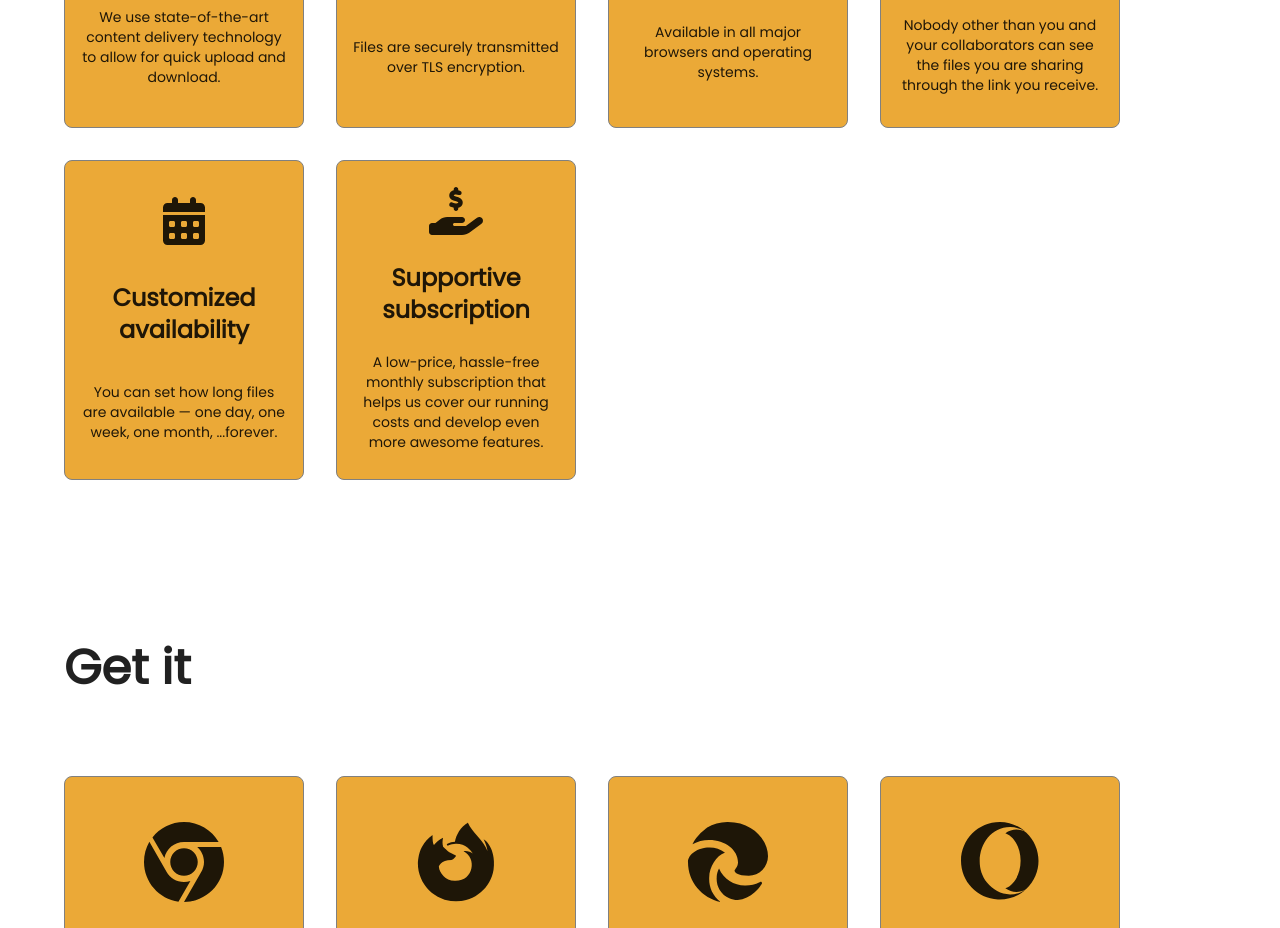
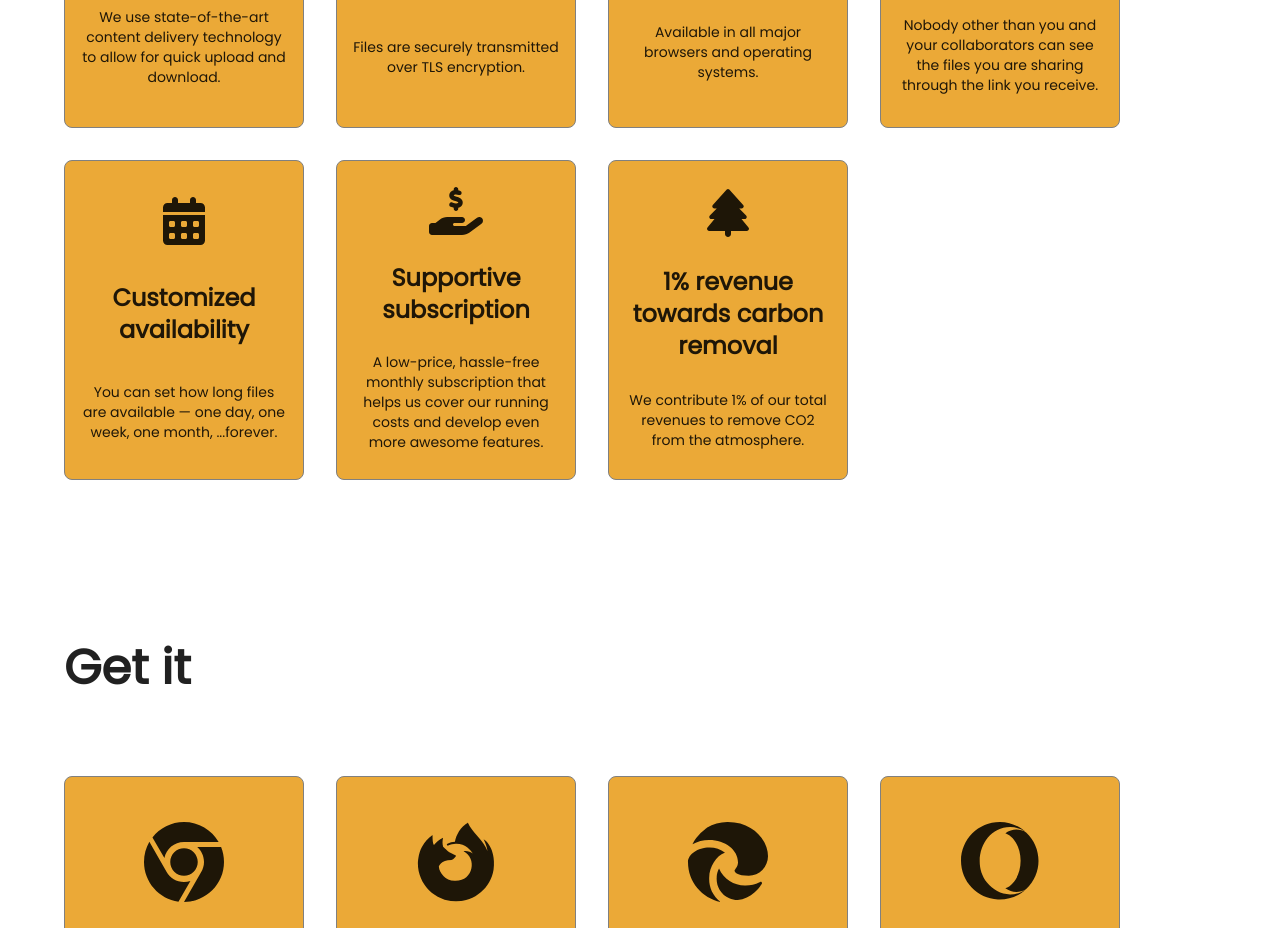
Before and after one commit to sugarshare/sugarshare-www, a React (Create React App) app: page / in a window 1280 px wide. Shown: the part 1640-2568 px from the top of the page. Built offline with nearby package versions, Linux system fonts and the light colour scheme.

Commit message:
Add note about carbon removal participation

```diff
--- a/src/App.tsx
+++ b/src/App.tsx
@@ -5,7 +5,7 @@ import Box from '@mui/material/Box';
 import Link from '@mui/material/Link';
 
 import {
-  faShieldHalved, faEyeSlash, faTruckFast, faWindowRestore, faCalendarDays, faHandHoldingDollar,
+  faShieldHalved, faEyeSlash, faTruckFast, faWindowRestore, faCalendarDays, faHandHoldingDollar, faTree,
 } from '@fortawesome/free-solid-svg-icons';
 
 import Navigation from './components/Navigation';
@@ -77,6 +77,11 @@ export default function App() {
               primaryText='Supportive subscription'
               secondaryText='A low-price, hassle-free monthly subscription that helps us cover our running costs and develop even more awesome features.'
             />,
+            <PropertyTile
+              icon={faTree}
+              primaryText='1% revenue towards carbon removal'
+              secondaryText='We contribute 1% of our total revenues to remove CO2 from the atmosphere.'
+            />,
           ]}
           />
         </Box>
```
